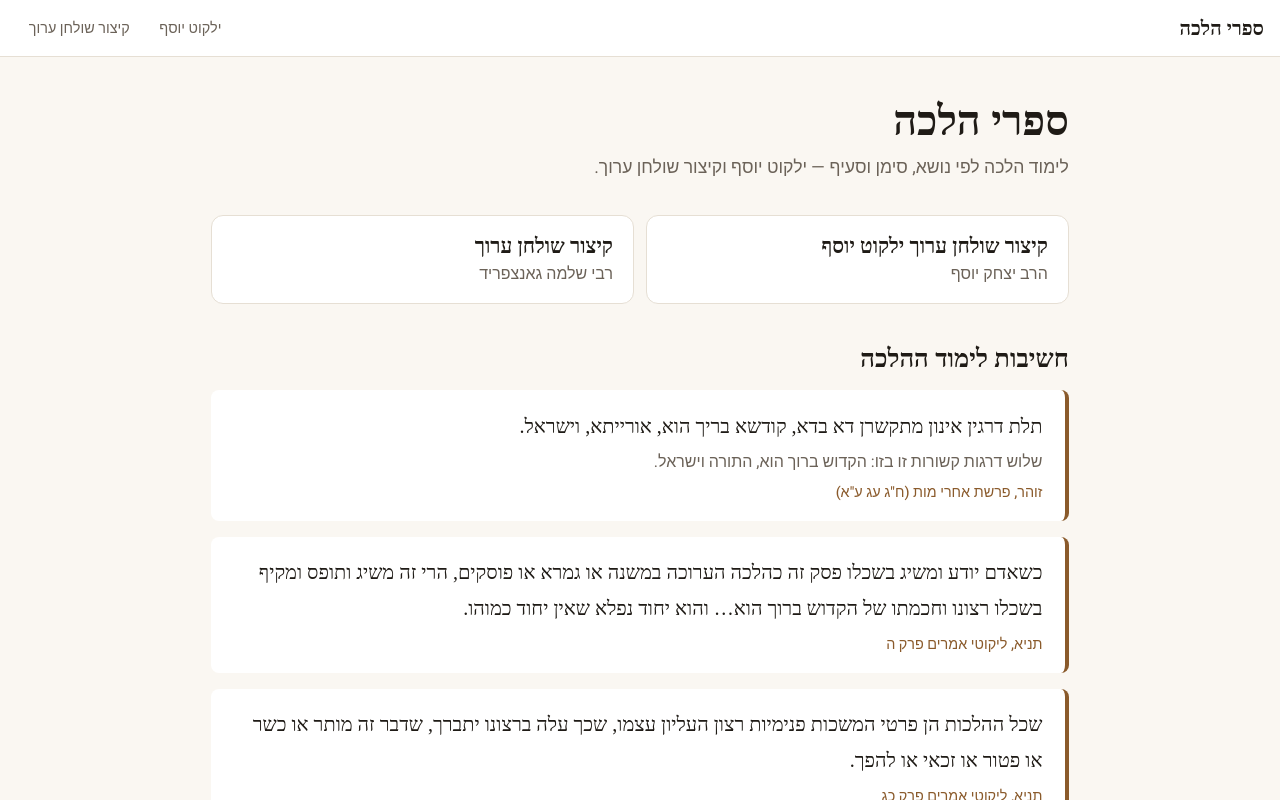
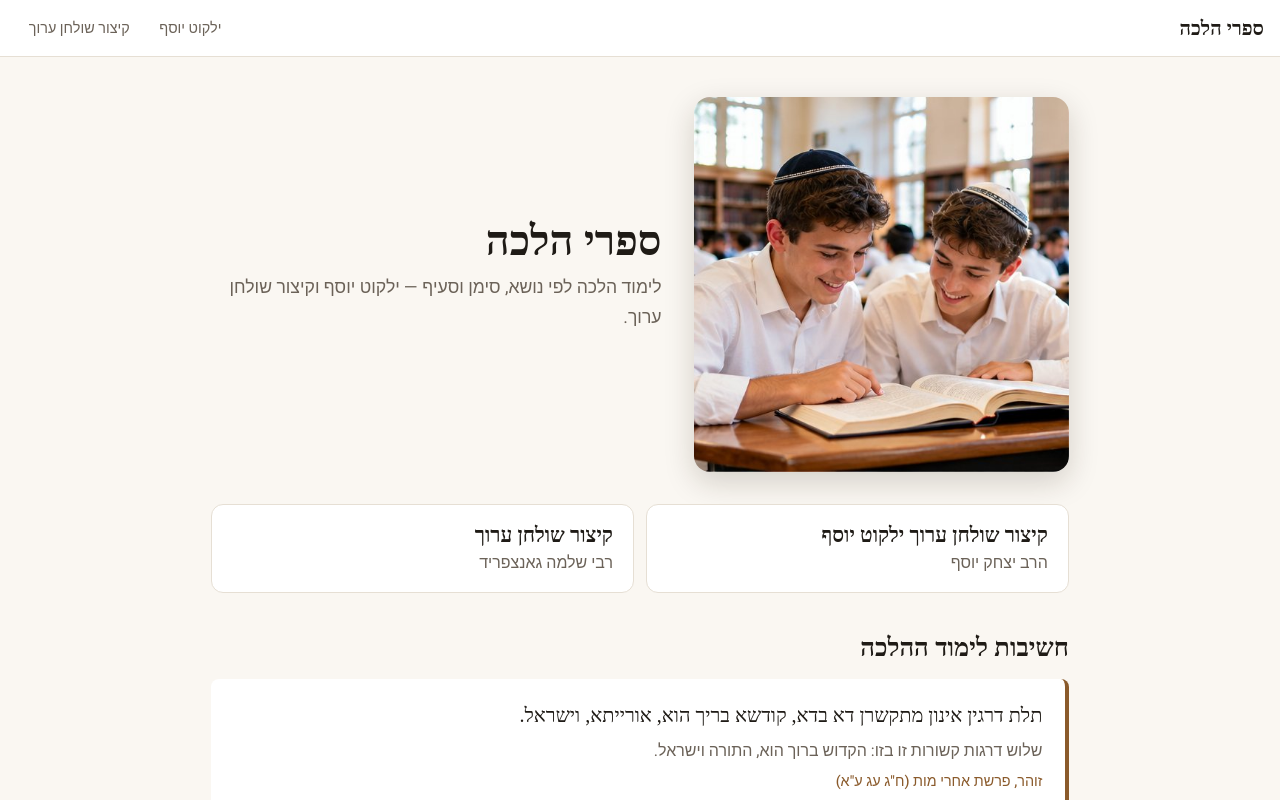
Before and after one commit to revitalbm01-glitch/sifrei-halacha, a React (Vite) app: page / in a window 1280 px wide. Shown: the top 800 px of the page. Built offline with nearby package versions, Linux system fonts and the light colour scheme; a web font is replaced by a local one.

Commit message:
Add learning photo to the home page
Co-Authored-By: Claude Opus 5.5 <noreply@anthropic.com>

```diff
--- a/src/Home.jsx
+++ b/src/Home.jsx
@@ -1,3 +1,4 @@
+import learningPhoto from './assets/learning.jpg';
 import { href } from './data.js';
 
 // Quoted from the original texts on Sefaria, without niqqud
@@ -21,6 +22,7 @@ export default function Home({ books, bookmark }) {
   return (
     <div className="home">
       <section className="hero">
+        <img src={learningPhoto} alt="שני בחורים צעירים לומדים יחד בספר ומחייכים" width="507" height="507" />
         <div className="hero-text">
           <h1>ספרי הלכה</h1>
           <p>לימוד הלכה לפי נושא, סימן וסעיף — ילקוט יוסף וקיצור שולחן ערוך.</p>
--- a/src/styles.css
+++ b/src/styles.css
@@ -175,7 +175,14 @@ button { font: inherit; color: inherit; cursor: pointer; }
 /* Home page */
 .home-mode { grid-template-columns: minmax(0, 1fr); grid-template-areas: "top" "main"; }
 .home-mode .content { max-width: 60rem; width: 100%; margin: 0 auto; }
-.hero { margin: 1rem 0 2rem; }
+.hero {
+  display: grid; grid-template-columns: minmax(0, 1fr) minmax(0, 1.2fr); gap: 2rem; align-items: center;
+  margin: 1rem 0 2rem;
+}
+.hero img {
+  width: 100%; height: auto; aspect-ratio: 1; object-fit: cover; display: block;
+  border-radius: 16px; box-shadow: 0 10px 30px rgba(40, 25, 10, .18);
+}
 .hero h1 { font-family: 'Frank Ruhl Libre', serif; font-size: 2.6rem; margin: 0 0 .5rem; }
 .hero p { color: var(--muted); font-size: 1.1rem; line-height: 1.7; margin: 0 0 1.25rem; }
 .resume {
@@ -217,6 +224,8 @@ button { font: inherit; color: inherit; cursor: pointer; }
 .mark.on { opacity: 1; color: var(--accent); }
 
 @media (max-width: 760px) {
+  .hero { grid-template-columns: minmax(0, 1fr); gap: 1rem; }
+  .hero img { aspect-ratio: 4 / 3; }
   .hero h1 { font-size: 2rem; }
   .mark { opacity: .6; }
 }
```
Also changed, not shown: src/assets/learning.jpg (added).
